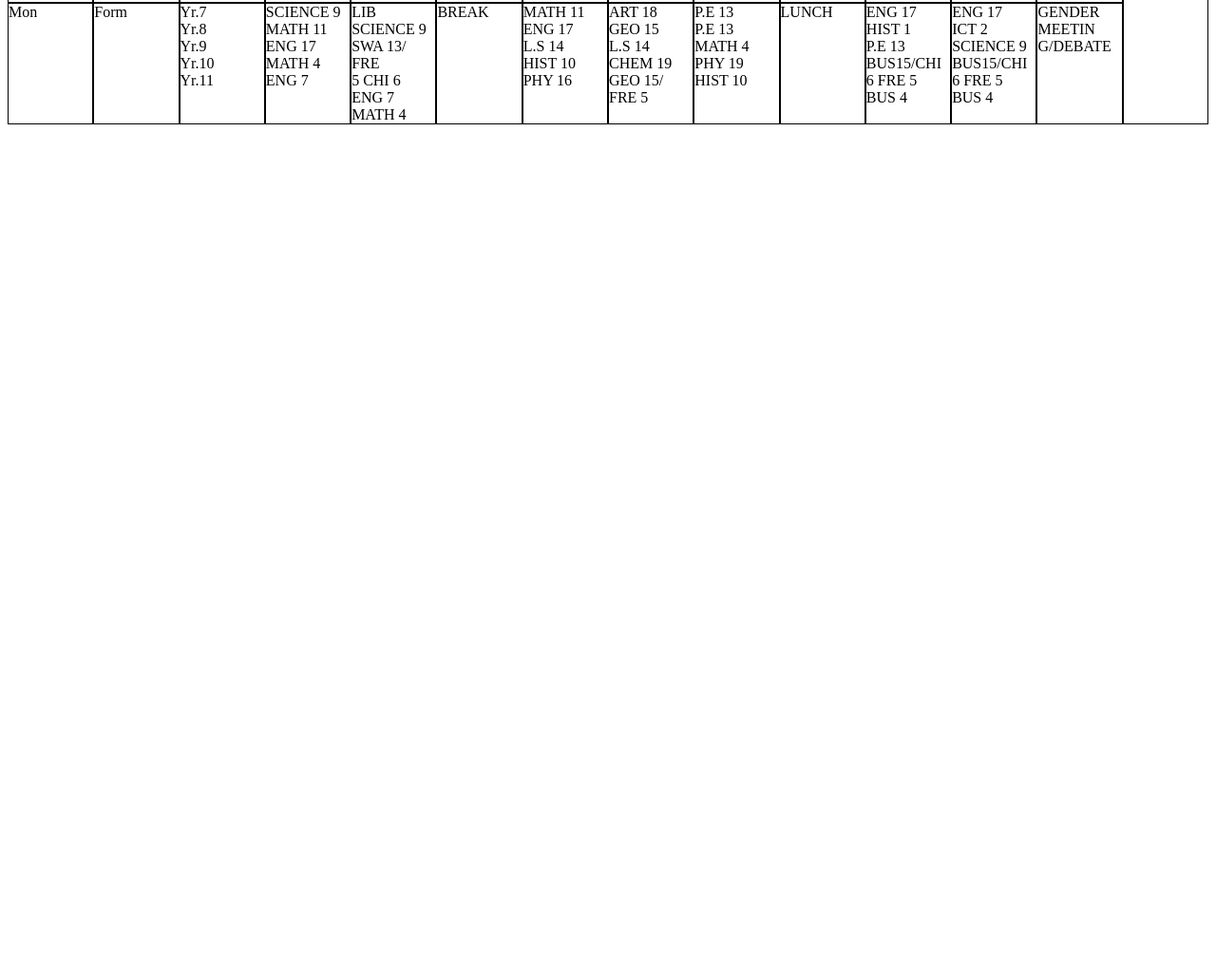
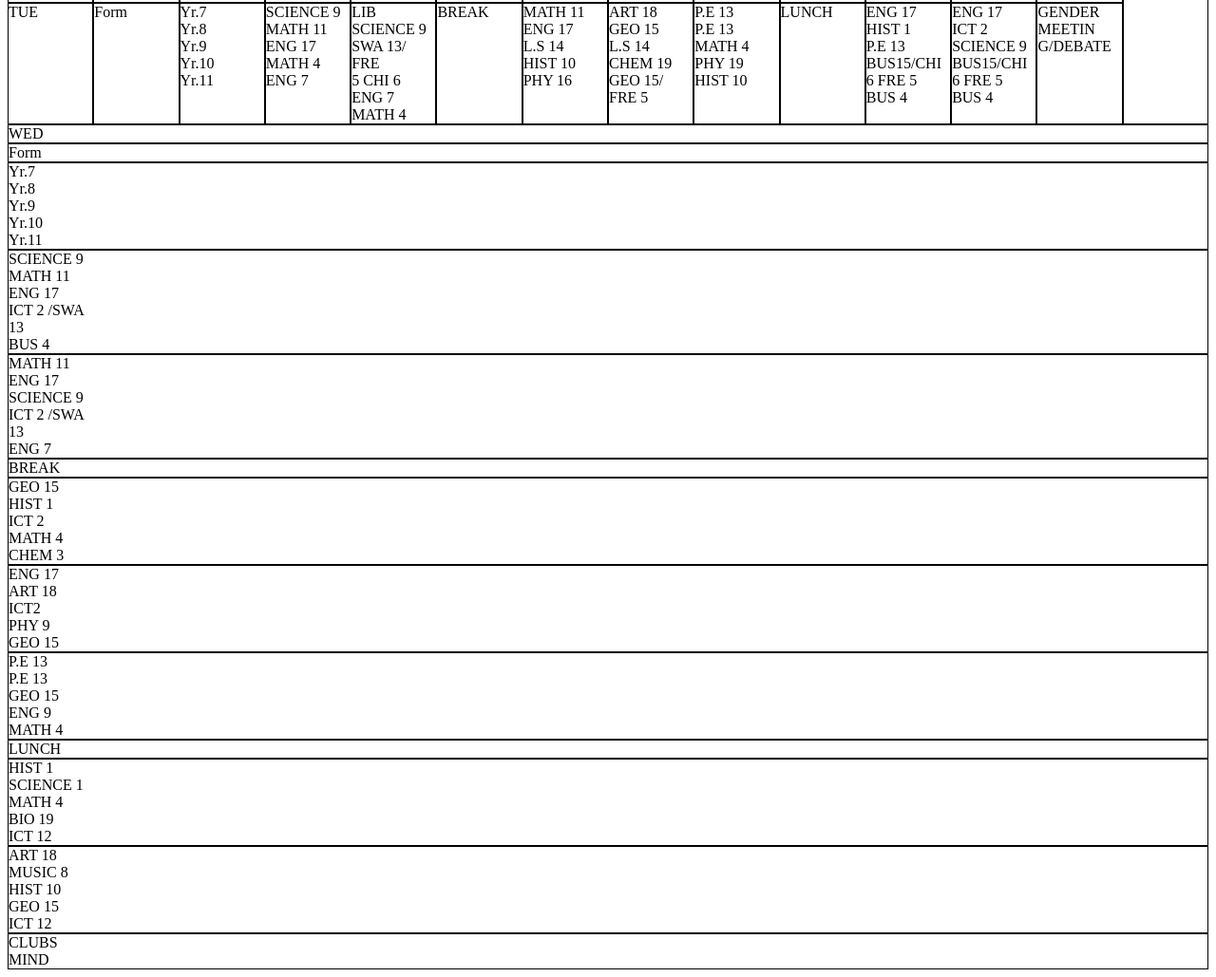
Before and after one commit to Delmo5225/Molder-ndungu, a plain HTML site: page timetable.html in a window 1280 px wide. Shown: the part 185-1214 px from the top of the page at 95% size. Before the commit the page ends 800 px from the top, so only its background shows below. Drawn offline with Linux system fonts and the light colour scheme.

Commit message:
reversestrings coming

```diff
--- a/timetable.html
+++ b/timetable.html
@@ -32,7 +32,7 @@
             text-align: center;
         }
         .grid-item-n{
-            grid-row:span 4;
+            grid-row:span 5;
 
         }
     </style>
@@ -121,7 +121,7 @@
 
         <!--COLUMN3-->
 
-        <div class="grid-item2 grid-item-a container2">Mon</div>
+        <div class="grid-item2 grid-item-a container2">TUE</div>
         <div class="grid-item2 grid-item-b">Form</div>
         <div class="grid-item2 grid-item-c">
             <div>Yr.7</div>
@@ -130,7 +130,7 @@
             <div>Yr.10</div>
             <div>Yr.11</div>
         </div>
-        <div class="grid-item2 grid-item-m">
+        <div class="grid-item2 grid-item-d">
             <div>SCIENCE 9</div>
             <div>MATH 11</div>
             <div>ENG 17</div>
@@ -181,8 +181,75 @@
             <div>BUS15/CHI<br>6 FRE 5</div>
             <div>BUS 4</div>
         </div>
-        <div class=" grid-item2 grid-item-n">GENDER MEETIN<br>G/DEBATE</div>
+        <div class=" grid-item2 grid-item-m">GENDER MEETIN<br>G/DEBATE</div>
     </div>
+     <!--COLUMN4-->
+
+    <div class="grid-item2 grid-item-a container2">WED</div>
+        <div class="grid-item2 grid-item-b">Form</div>
+        <div class="grid-item2 grid-item-c">
+            <div>Yr.7</div>
+            <div>Yr.8</div>
+            <div>Yr.9</div>
+            <div>Yr.10</div>
+            <div>Yr.11</div>
+    </div>
+    <div class="grid-item2 grid-item-d">
+            <div>SCIENCE 9</div>
+            <div>MATH 11</div>
+            <div>ENG 17</div>
+            <div>ICT 2 /SWA <br>13</div>
+            <div>BUS 4</div>
+    </div>
+    <div class="grid-item2 grid-item-e">
+            <div>MATH 11</div>
+            <div>ENG 17</div>
+            <div>SCIENCE 9</div>
+            <div> ICT 2 /SWA<br>13</div>
+            <div>ENG 7</div>
+    </div>
+    <div class="grid-item2 grid-item-f container2">BREAK</div>
+    <div class="grid-item2 grid-item-g">
+            <div>GEO 15</div>
+            <div>HIST 1</div>
+            <div>ICT 2</div>
+            <div>MATH 4</div>
+            <div>CHEM 3</div>
+    </div>
+    <div class="grid-item2 grid-item-h">
+            <div>ENG 17</div>
+            <div>ART 18</div>
+            <div>ICT2</div>
+            <div> PHY 9 </div>
+            <div>GEO 15</div>
+    </div>
+    <div class="grid-item2 grid-item-i">
+            <div>P.E 13</div>
+            <div>P.E 13</div>
+            <div>GEO 15</div>
+            <div>ENG 9</div>
+            <div>MATH 4</div>
+    </div>
+    <div class="grid-item2 grid-item-j container2">LUNCH</div>
+    <div class="grid-item2 grid-item-k">
+            <div>HIST 1</div>
+            <div>SCIENCE 1</div>
+            <div>MATH 4</div>
+            <div>BIO 19</div>
+            <div>ICT 12</div>
+    </div>
+    <div class="grid-item2 grid-item-l">
+            <div>ART 18</div>
+            <div>MUSIC 8</div>
+            <div>HIST 10</div>
+            <div>GEO 15</div>
+            <div>ICT 12</div>
+    </div>
+        <div class=" grid-item2 grid-item-m">
+            <div>CLUBS</div>
+            <div>MIND</div>
+    </div>
+     </div>
 
 </body>
 </html>
```
Also changed, not shown: MolderNdungu.js (added, +21 -0 lines), string.html (added, +11 -0 lines).
